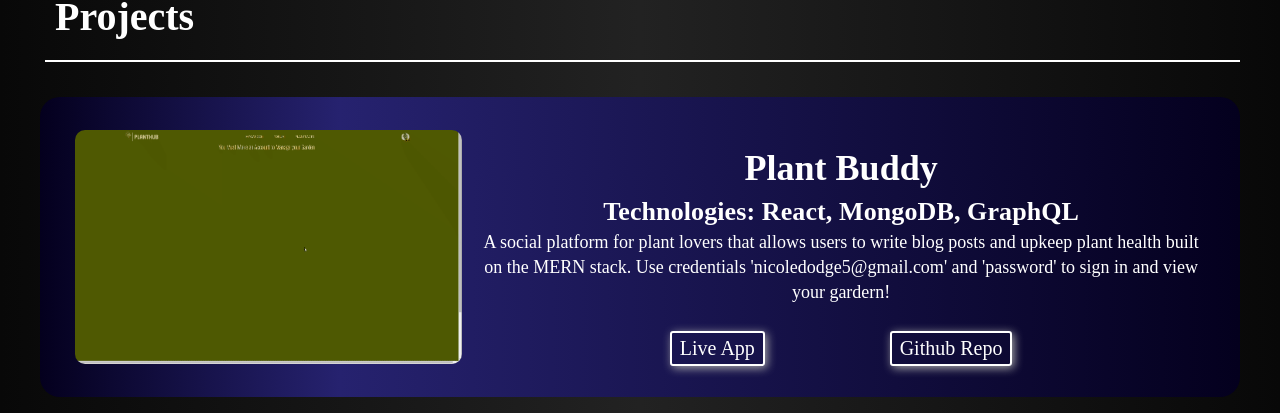
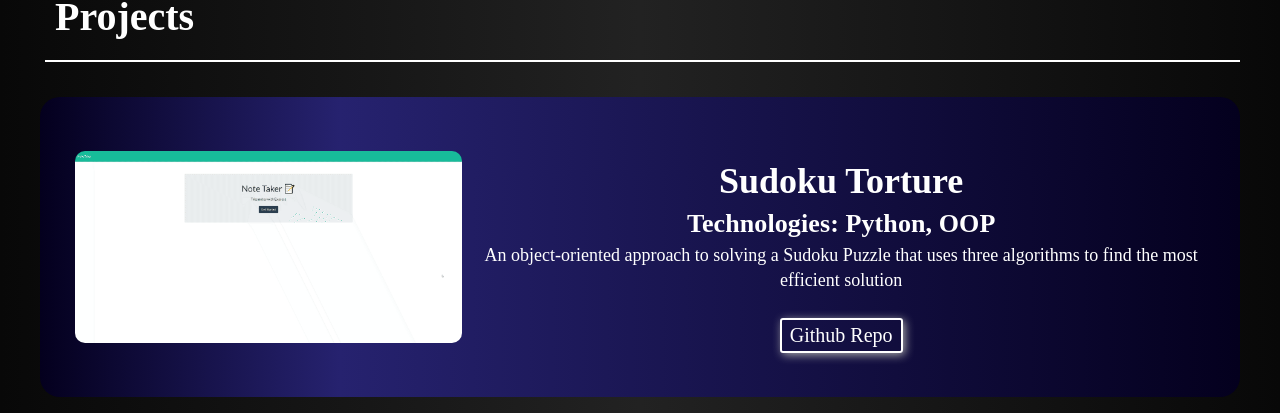
Before and after one commit to AlexisGonzalez07/alex-gonzalez-react-portfolio, a React (Create React App) app: page / in a window 1280 px wide. Shown: the part 2874-3287 px from the top of the page. Built offline with nearby package versions, Linux system fonts and the light colour scheme; the HTML template or start-up script is replaced by a standard one.

Commit message:
Readded Sudoku torture to the project list

```diff
--- a/src/Components/ProjectSection/index.js
+++ b/src/Components/ProjectSection/index.js
@@ -1,7 +1,7 @@
 import React from "react";
 import { ProjectWrapper, SectionContainer, SectionHeader, SectionHeaderWrap } from "./ProjectElements";
 import { ProjectCard } from "./ProjectCard";
-import { cardTwoInfo, cardThreeInfo, cardFourInfo } from "./data";
+import { cardOneInfo, cardTwoInfo, cardThreeInfo, cardFourInfo } from "./data";
 export const ProjectSection = () => {
   return (
     <ProjectWrapper id="projects">
@@ -9,7 +9,7 @@ export const ProjectSection = () => {
       <SectionHeaderWrap>
         <SectionHeader>Projects</SectionHeader>
       </SectionHeaderWrap>
-      {/* <ProjectCard {...cardOneInfo}/> */}
+      <ProjectCard {...cardOneInfo}/>
       <ProjectCard {...cardTwoInfo}/>
       <ProjectCard {...cardThreeInfo}/>
       <ProjectCard {...cardFourInfo}/>
```
